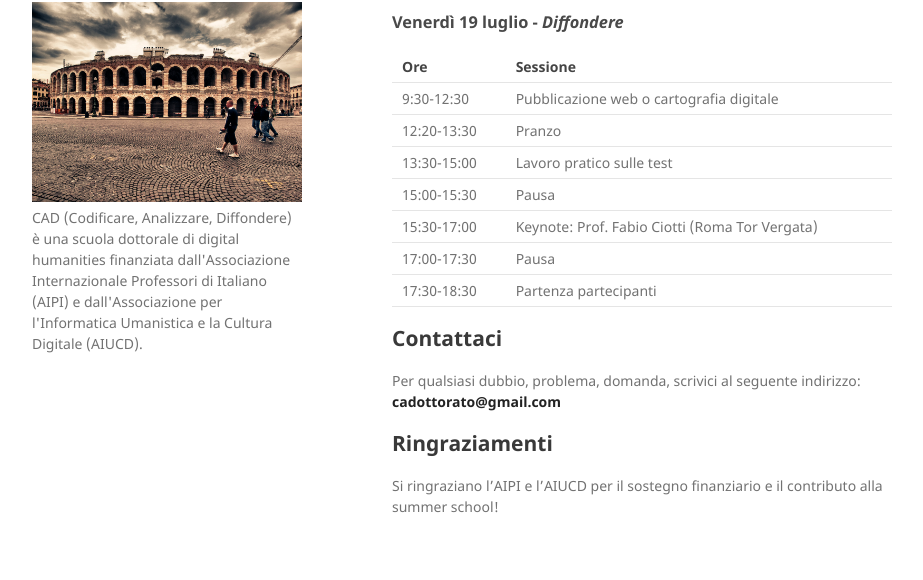
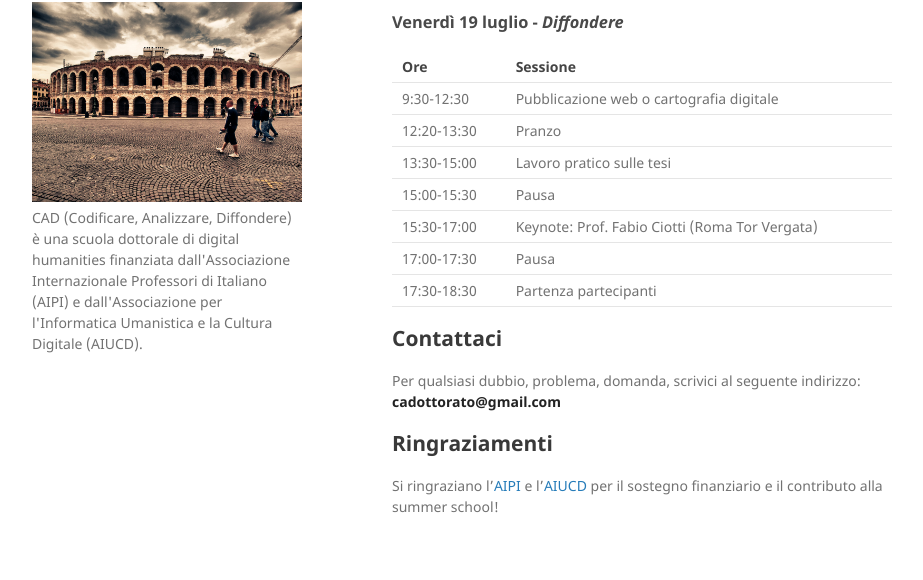
Before and after one commit to CADottorato/sito, a Jekyll site: the page built from index.md, in a window 1280 px wide and 900 px high, scrolled down 4109 px. Shown: the part 107-687 px from the top of the window, without its empty margins (178-1101 px from the left). Built offline with Jekyll 4.4.1, drawn with Linux system fonts in a browser that asks for light colours.

Commit message:
typo and add links

```diff
--- a/index.md
+++ b/index.md
@@ -169,7 +169,7 @@ L'eventuale **dataset** deve essere inviato a parte e può essere composto da fi
 |:-----------|:----------------|
 | 9:30-12:30 | Pubblicazione web o cartografia digitale |
 | 12:20-13:30| Pranzo |
-| 13:30-15:00| Lavoro pratico sulle test |
+| 13:30-15:00| Lavoro pratico sulle tesi |
 | 15:00-15:30| Pausa |
 | 15:30-17:00| Keynote: Prof. Fabio Ciotti (Roma Tor Vergata) |
 | 17:00-17:30| Pausa |
@@ -202,7 +202,7 @@ Per qualsiasi dubbio, problema, domanda, scrivici al seguente indirizzo: **cadot
 
 ## Ringraziamenti
 
-Si ringraziano l'AIPI e l'AIUCD per il sostegno finanziario e il contributo alla summer school!
+Si ringraziano l'[AIPI](http://www.infoaipi.org/siena.asp) e l'[AIUCD](http://www.aiucd.it/) per il sostegno finanziario e il contributo alla summer school!
 
 <br /><br />
 ### [Torna al men&#249; &uarr;](#menu)
```
